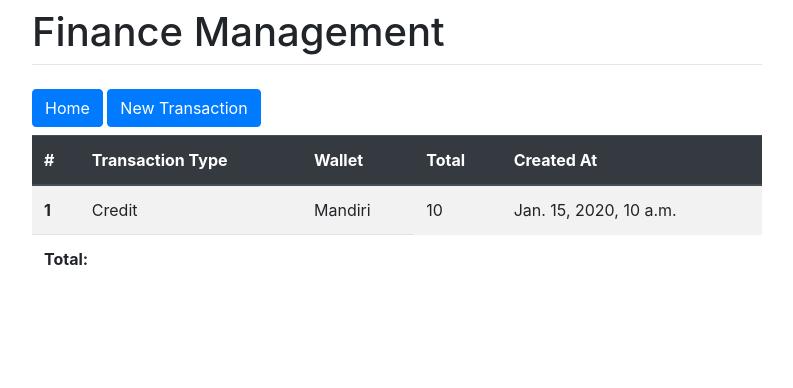
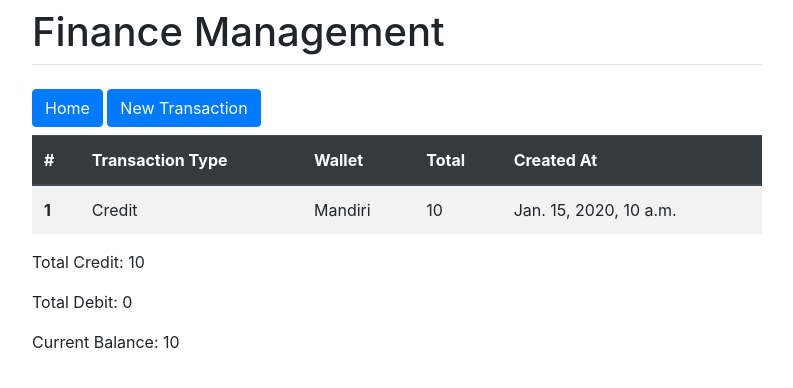
Before and after one commit to ArRosid/FinanceManagement-Django, a Django app: page /transactions in a window 1280 px wide. Shown: the top 388 px of the page, without its empty margins (243-1036 px from the left). Run offline with Django 3.2, Linux system fonts and the light colour scheme; a user stored in the database is signed in; tables that the repository leaves empty hold one stand-in row (values such as "Sample post"); some libraries are stand-ins or nearby versions.

Commit message:
Add info about total credit, debit, & current balance in transaction list

```diff
--- a/finance/views.py
+++ b/finance/views.py
@@ -26,6 +26,28 @@ class TransactionListView(LoginRequiredMixin, ListView):
     redirect_field_name = "redirect_to"
     model = models.Transaction
 
+    def get_context_data(self, *args, **kwargs):
+        context = super().get_context_data(*args, **kwargs)
+
+        total_credit = 0
+        total_debit = 0
+        current_balance = 0
+
+        all_transaction = models.Transaction.objects.all()
+
+        for trans in all_transaction:
+            if trans.transaction_type == "Credit":
+                total_credit = total_credit + trans.total
+            if trans.transaction_type == "Debit":
+                total_debit = total_debit + trans.total
+
+        current_balance = total_credit - total_debit
+
+        context["total_credit"] = total_credit
+        context["total_debit"] = total_debit
+        context["current_balance"] = current_balance
+        return context
+
 
 class TransactionCreateView(LoginRequiredMixin, CreateView):
     login_url = "/login/"
--- a/templates/finance/transaction_list.html
+++ b/templates/finance/transaction_list.html
@@ -25,10 +25,9 @@
             <td>{{transaction.created_at}}</td>
         </tr>
         {% endfor %}
-        <tr>
-            <th align="right" colspan="2">Total: </th>
-            <td>{{total}}</td>
-        </tr>
         </tbody>
     </table>
+    <p>Total Credit: {{total_credit}}</p>
+    <p>Total Debit: {{total_debit}}</p>
+    <p>Current Balance: {{current_balance}}</p>
 {% endblock %}
```
